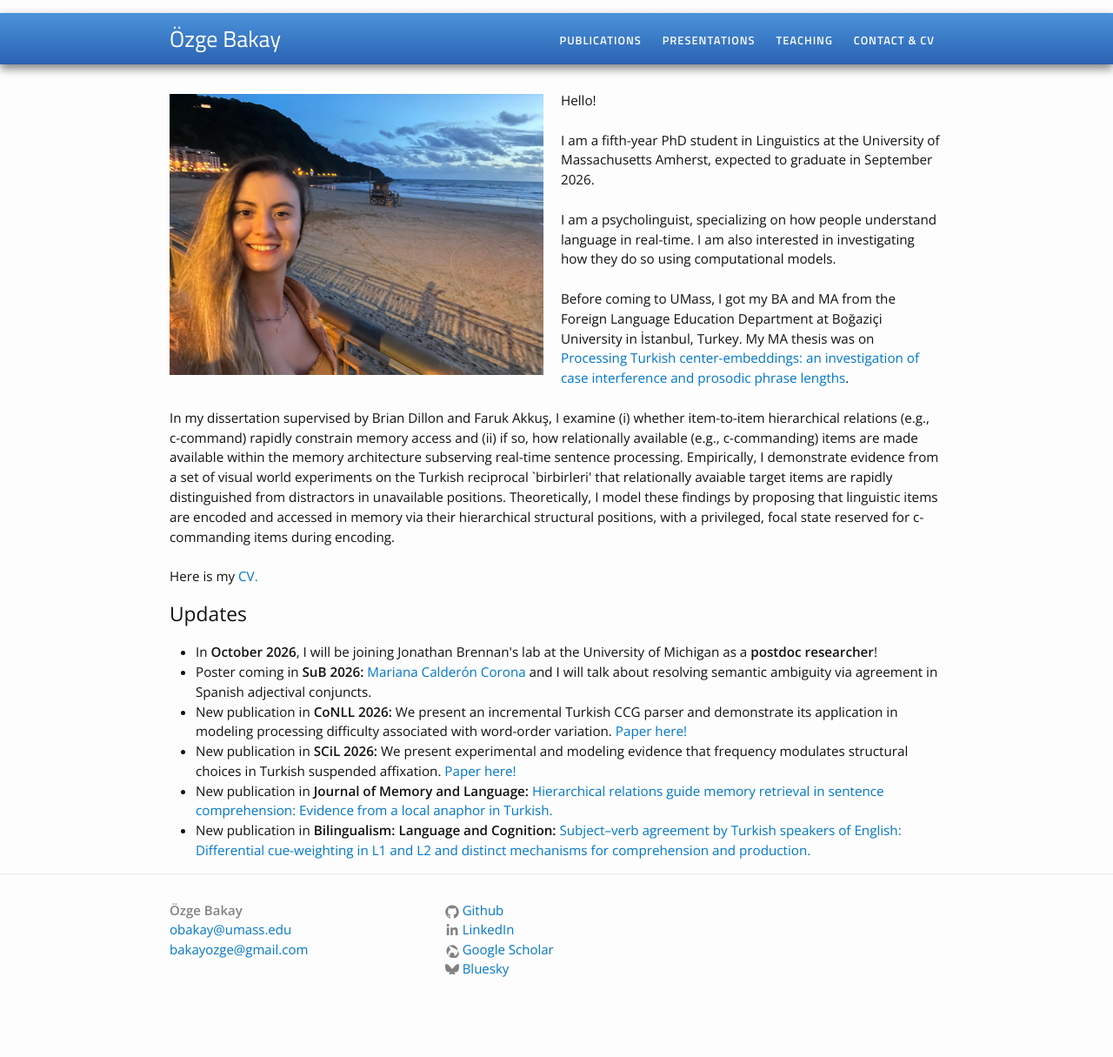
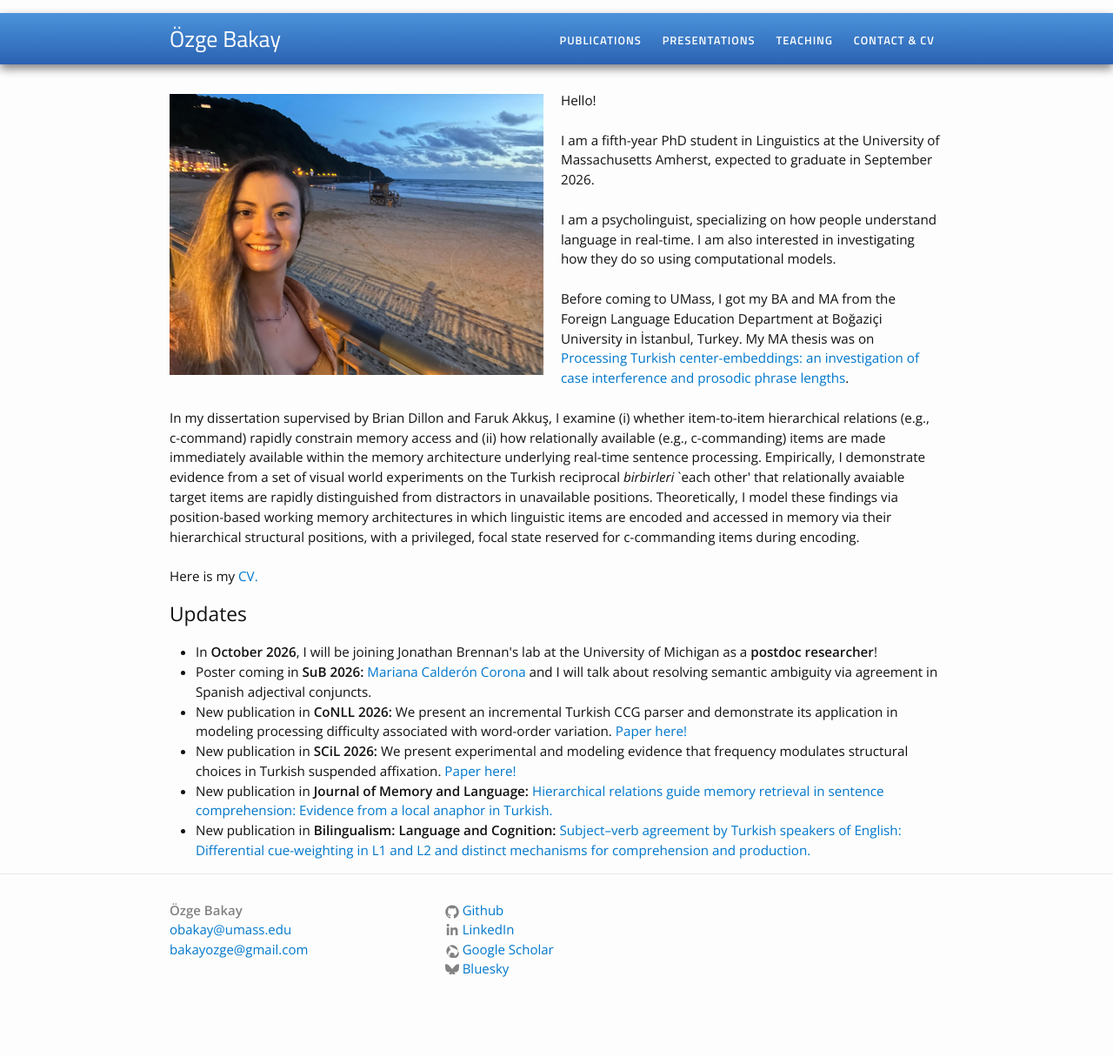
Before and after one commit to ozgebakay/ozgebakay.github.io, a Jekyll site: the page built from index.html, in a window 1280 px wide. Shown: the whole page at 87% size. Built offline with Jekyll 4.4.1, drawn with Linux system fonts in a browser that asks for light colours.

Commit message:
Update index.html

```diff
--- a/index.html
+++ b/index.html
@@ -14,7 +14,7 @@
 
 Before coming to UMass, I got my BA and MA from the Foreign Language Education Department at Boğaziçi University in İstanbul, Turkey. My MA thesis was on <a href="https://drive.google.com/file/d/14g6h468X45LS5cQqZ8u38hscxFIGchVK/view" target="_blank">Processing Turkish center-embeddings: an investigation of case interference and prosodic phrase lengths</a>.<br><br>
 
-In my dissertation supervised by Brian Dillon and Faruk Akkuş, I examine (i) whether item-to-item hierarchical relations (e.g., c-command) rapidly constrain memory access and (ii) if so, how relationally available (e.g., c-commanding) items are made available within the memory architecture subserving real-time sentence processing. Empirically, I demonstrate evidence from a set of visual world experiments on the Turkish reciprocal `birbirleri' that relationally avaiable target items are rapidly distinguished from distractors in unavailable positions. Theoretically, I model these findings by proposing that linguistic items are encoded and accessed in memory via their hierarchical structural positions, with a privileged, focal state reserved for c-commanding items during encoding. <br><br>
+In my dissertation supervised by Brian Dillon and Faruk Akkuş, I examine (i) whether item-to-item hierarchical relations (e.g., c-command) rapidly constrain memory access and (ii) how relationally available (e.g., c-commanding) items are made immediately available within the memory architecture underlying real-time sentence processing. Empirically, I demonstrate evidence from a set of visual world experiments on the Turkish reciprocal <i>birbirleri</i> `each other' that relationally avaiable target items are rapidly distinguished from distractors in unavailable positions. Theoretically, I model these findings via position-based working memory architectures in which linguistic items are encoded and accessed in memory via their hierarchical structural positions, with a privileged, focal state reserved for c-commanding items during encoding. <br><br>
 
 Here is my <a href="/OzgeBakay_CV.pdf">CV.</a></p>
 
```
